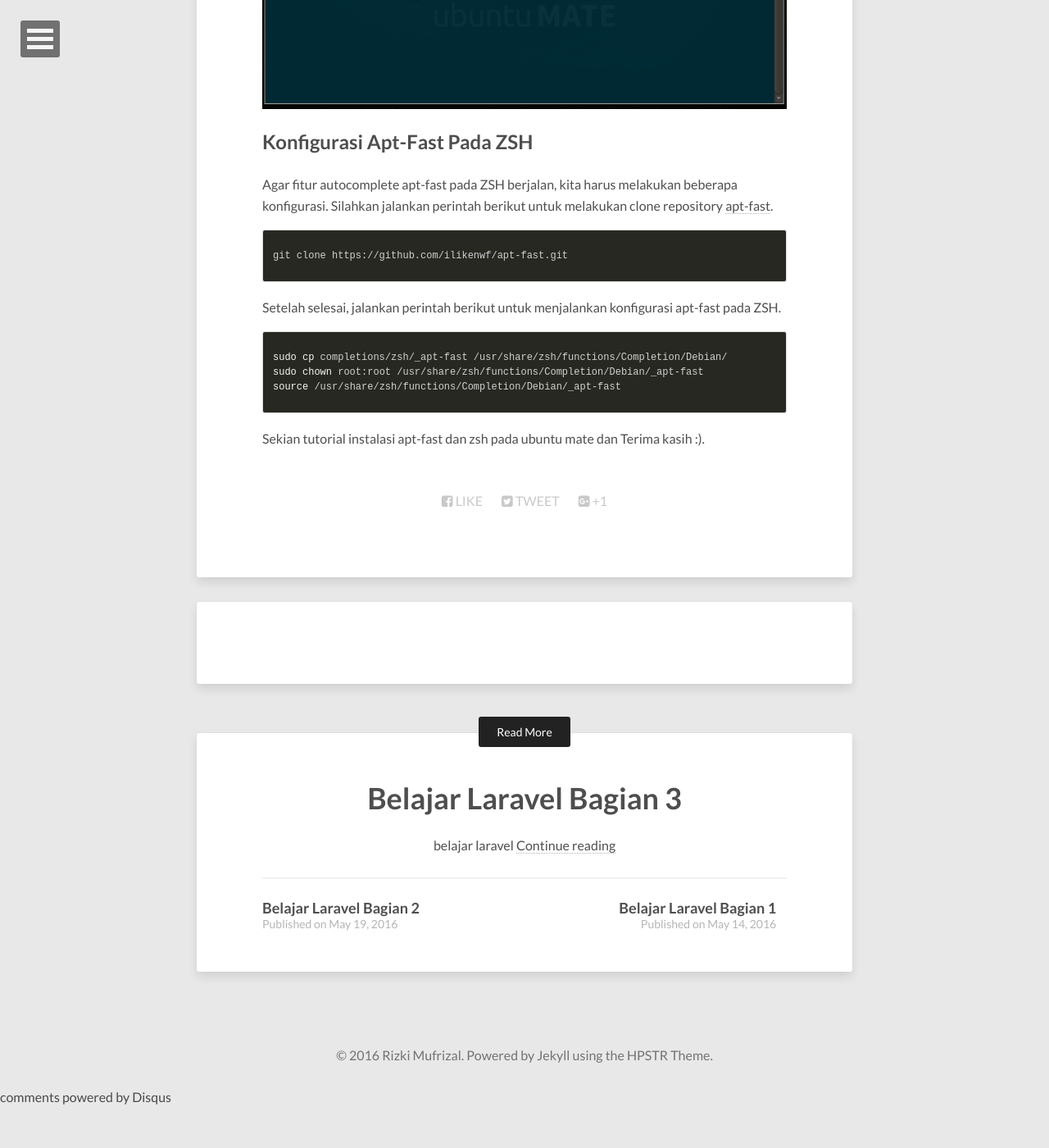
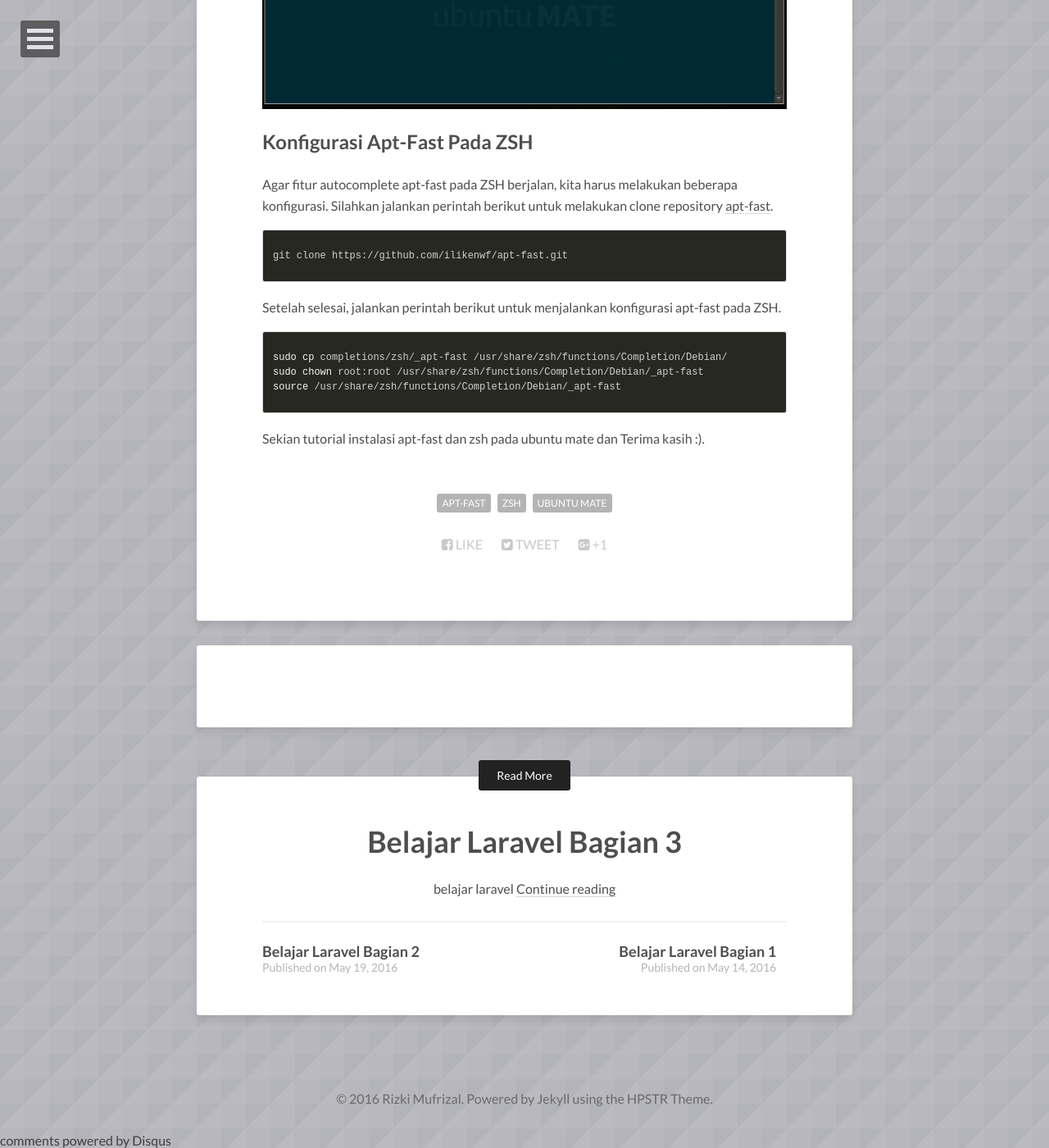
Before and after one commit to tanihub/RizkiMufrizal.github.io, a Jekyll site: the page built from _posts/2016-06-01-instalasi-apt-fast-dan-zsh-pada-ubuntu-mate.md, in a window 1280 px wide and 1400 px high, scrolled down 8704 px. Shown: the whole window at 82% size. Built offline with Jekyll 4.4.1, drawn with Linux system fonts in a browser that asks for light colours; nearby versions of some CDN libraries; comment, search, counter and statistics services are not loaded; before the commit the page ends 10051 px from its top, so only the background shows below that.

Commit message:
update artikel instalasi apt-fast dan zsh pada ubuntu mate

```diff
--- a/_posts/2016-06-01-instalasi-apt-fast-dan-zsh-pada-ubuntu-mate.md
+++ b/_posts/2016-06-01-instalasi-apt-fast-dan-zsh-pada-ubuntu-mate.md
@@ -3,14 +3,12 @@
 title: Instalasi Apt-Fast Dan ZSH Pada Ubuntu Mate
 modified:
 categories:
-description:
-tags: []
+description: instalasi apt-fast dan zsh pada ubuntu mate
+tags: [apt-fast, zsh, ubuntu mate]
 image:
-  feature:
-  credit:
-  creditlink:
-comments:
-share:
+  background: abstract-3.png
+comments: true
+share: true
 date: 2016-06-01T10:37:01+07:00
 ---
 
```
